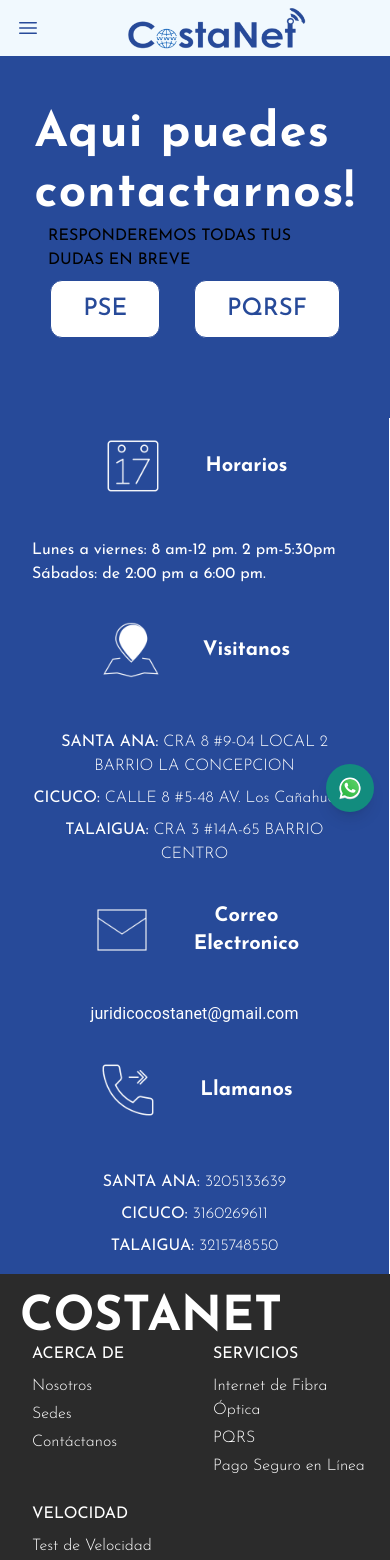
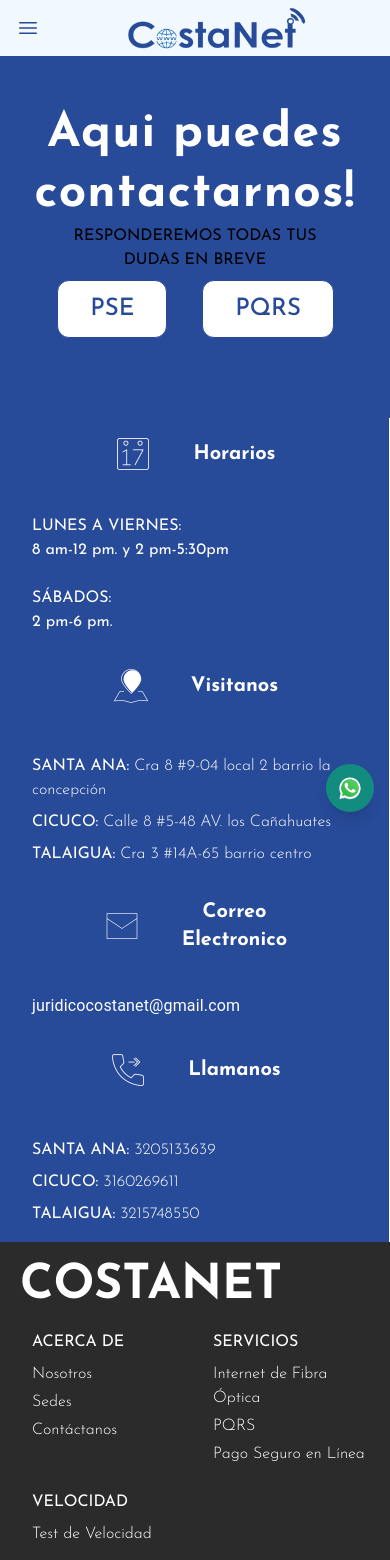
Before and after one commit to labs-company/costanet, a Next.js app: page /contacto in a window 390 px wide. Shown: the top 1560 px of the page. Built offline with nearby package versions, Linux system fonts and the light colour scheme.

Commit message:
fix: preparando para presentacion

```diff
--- a/app/contacto/page.tsx
+++ b/app/contacto/page.tsx
@@ -20,10 +20,12 @@ export default function PageContacto() {
               justifyContent: "flex-end",
             }}
           >
-            <h2 className="text-white font-bold text-5xl tracking-wide leading-tight">
+            <h2 className="text-white font-bold text-5xl tracking-wide leading-tight text-center">
               Aqui puedes contactarnos!
             </h2>
-            <h5>RESPONDEREMOS TODAS TUS DUDAS EN BREVE</h5>
+            <h5 className="text-center">
+              RESPONDEREMOS TODAS TUS DUDAS EN BREVE
+            </h5>
           </div>
           <div
             style={{
@@ -47,15 +49,12 @@ export default function PageContacto() {
                 href="/pqrs"
                 className="rounded-xl border border-transparent bg-white px-8 py-3 text-center font-medium text-letter text-2xl md:w-80"
               >
-                PQRSF
+                PQRS
               </Link>
             </div>
           </div>
         </article>
-        <Grid
-          container
-          sx={{ paddingTop: "1.5rem", color: "#fff", textAlign: "center" }}
-        >
+        <Grid container sx={{ paddingTop: "1.5rem", color: "#fff" }}>
           <Grid xs={12} sm={6} md={3}>
             <Box
               sx={{
@@ -66,12 +65,15 @@ export default function PageContacto() {
             >
               <Container>
                 <div className="flex justify-center gap-10 items-center pb-10">
-                  <Image src={horarios} alt="horario" className="w-auto h-16" />
+                  <Image src={horarios} alt="horario" className="w-auto h-10" />
                   <h3 className="text-xl font-bold">Horarios</h3>
                 </div>
-                <ul className="text-start">
-                  <li>Lunes a viernes: 8 am-12 pm. 2 pm-5:30pm</li>
-                  <li> Sábados: de 2:00 pm a 6:00 pm. </li>
+                <ul>
+                  <li className="uppercase">Lunes a viernes:</li>
+                  <p> 8 am-12 pm. y 2 pm-5:30pm</p>
+                  <br />
+                  <li className="uppercase"> Sábados: </li>
+                  <p>2 pm-6 pm.</p>
                 </ul>
               </Container>
             </Box>
@@ -89,20 +91,20 @@ export default function PageContacto() {
                   <Image
                     src={locacion}
                     alt="localizacion de costanet"
-                    className="w-auto h-16"
+                    className="w-auto h-10"
                   />
                   <h3 className="text-xl font-bold">Visitanos</h3>
                 </div>
-                <ul className="text-center">
+                <ul>
                   <li className="font-light pt-2">
-                    <strong>SANTA ANA:</strong> CRA 8 #9-04 LOCAL 2 BARRIO LA
-                    CONCEPCION{" "}
+                    <strong>SANTA ANA:</strong> Cra 8 #9-04 local 2 barrio la
+                    concepción{" "}
                   </li>
                   <li className="font-light pt-2">
-                    <strong>CICUCO:</strong> CALLE 8 #5-48 AV. Los Cañahuates
+                    <strong>CICUCO:</strong> Calle 8 #5-48 AV. los Cañahuates
                   </li>
                   <li className="font-light pt-2">
-                    <strong>TALAIGUA:</strong> CRA 3 #14A-65 BARRIO CENTRO
+                    <strong>TALAIGUA:</strong> Cra 3 #14A-65 barrio centro
                   </li>
                 </ul>
               </Container>
@@ -121,13 +123,15 @@ export default function PageContacto() {
                   <Image
                     src={email}
                     alt="correo de costanet"
-                    className="w-auto h-16"
+                    className="w-auto h-10"
                   />
-                  <h3 className="text-xl font-bold">
+                  <h3 className="text-xl font-bold text-center">
                     Correo <br /> Electronico
                   </h3>
                 </div>
-                <Typography>juridicocostanet@gmail.com</Typography>
+                <Typography className="sm:text-center">
+                  juridicocostanet@gmail.com
+                </Typography>
               </Container>
             </Box>
           </Grid>
@@ -141,10 +145,10 @@ export default function PageContacto() {
             >
               <Container>
                 <div className="flex justify-center gap-10 items-center pb-10">
-                  <Image src={tlf} alt="horario" className="w-auto h-16" />
+                  <Image src={tlf} alt="horario" className="w-auto h-10" />
                   <h3 className="text-xl font-bold">Llamanos</h3>
                 </div>
-                <ul className="text-center">
+                <ul>
                   <li className="font-light pt-2">
                     <strong>SANTA ANA:</strong> 3205133639
                   </li>
--- a/components/Footer.tsx
+++ b/components/Footer.tsx
@@ -1,7 +1,6 @@
 import Image from "next/image";
 import facebookIcon from "@/public/redes/facebook.png";
 import instagramIcon from "@/public/redes/instagram.png";
-import twitterIcon from "@/public/redes/twitter.png";
 import Link from "next/link";
 
 export default function FooterWithSocialMediaIcons() {
@@ -11,12 +10,9 @@ export default function FooterWithSocialMediaIcons() {
         <div className="grid w-full justify-between items-center md:flex md:flex-row md:grid-cols-1 p-5">
           <div>
             <div>
-              <h1
-                className="font-bold text-5xl hover:font-light transition-all cursor-pointer"
-                role="heading"
-              >
+              <h2 className="font-bold text-5xl hover:font-light transition-all cursor-pointer mb-5">
                 COSTANET
-              </h1>
+              </h2>
             </div>
           </div>
           <div className="grid grid-cols-2 gap-6 sm:mt-4 sm:grid-cols-4 sm:gap-4 pl-3">
--- a/components/Popup.tsx
+++ b/components/Popup.tsx
@@ -32,7 +32,7 @@ export default function AlertDialogSlide() {
   return (
     <div className="mt-5">
       <Button
-        className="btnUs text-vermas-100 border-none hover:underline"
+        className="btnUs text-white border-none bg-letter hover:bg-white hover:text-letter hover:font-semibold"
         variant="text"
         onClick={handleClickOpen}
       >
@@ -44,6 +44,7 @@ export default function AlertDialogSlide() {
         keepMounted
         onClose={handleClose}
         aria-describedby="alert-dialog-slide-description"
+        className=" bg-letter"
       >
         <DialogContent className="bg-letter text-white flex flex-col justify-center">
           <DialogTitle className="p-0">
--- a/components/ServiceClientComponet.tsx
+++ b/components/ServiceClientComponet.tsx
@@ -45,17 +45,22 @@ export default function ServiceClientComponet() {
           display: "flex",
           justifyContent: "center",
           flexDirection: "column",
+          width: matches ? "calc(100% * 7 / var(--Grid-columns))" : "inherit",
         }}
       >
-        <div className="pt-5 p-0 flex content-center h-auto">
-          <p className="text-lg text-center ml-1 text-white font-semibold md:text-4xl xl:text-6xl sm:flex sm:items-center whitespace-pre-wrap">
+        <div className="pt-5 p-0 flex content-center h-auto w-full">
+          <p className="text-3xl text-center ml-1 text-white font-semibold md:text-4xl xl:text-6xl sm:flex sm:items-center whitespace-pre-wrap">
             Con nuestros servicios de telecomunicaciones hacemos felices a
             nuestros clientes
           </p>
         </div>
 
         <figure className="flex flex-col items-center justify-end">
-          <Image src={wifiCostanet} alt="Servicio de wifi" width={200} />
+          <Image
+            src={wifiCostanet}
+            alt="Servicio de wifi"
+            width={matches ? 200 : 150}
+          />
         </figure>
       </Grid>
     </Grid>
```
